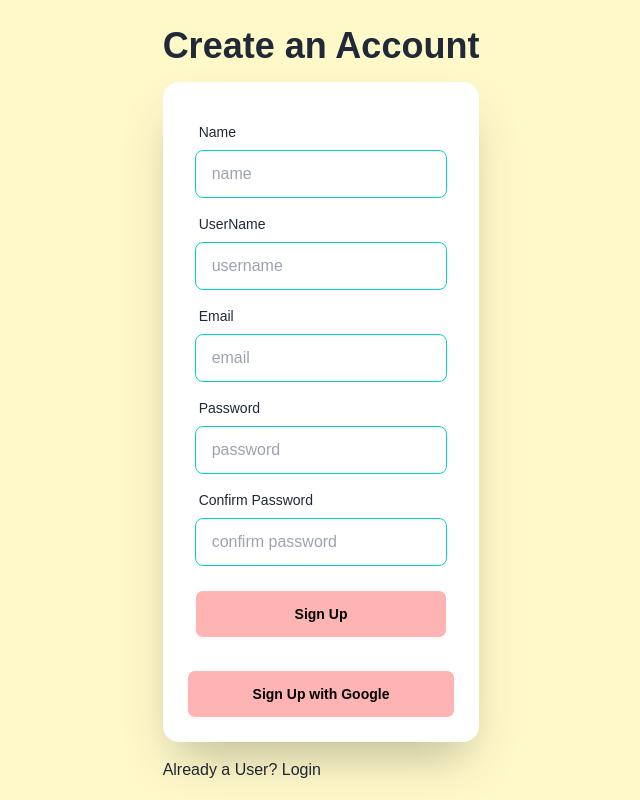
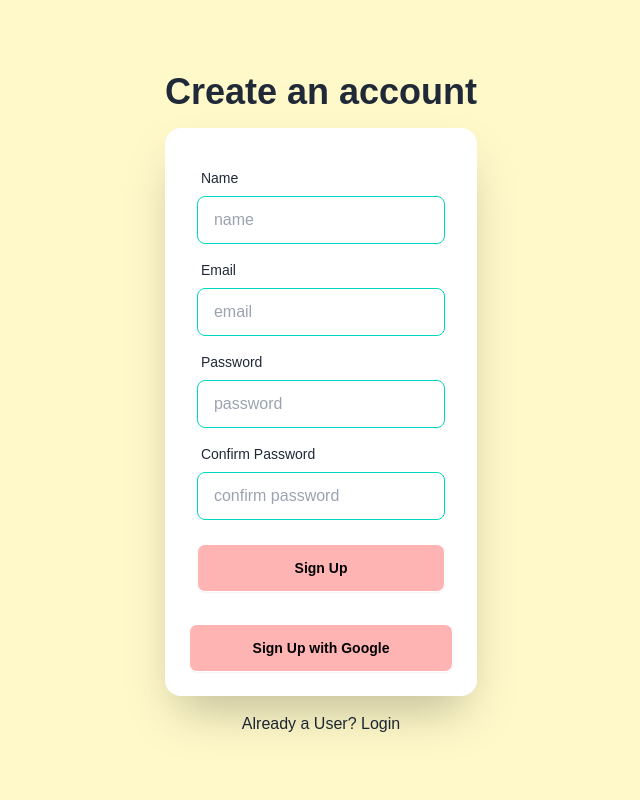
Before and after one commit to amirahyusof/parents-tracker, a Next.js app: page /signup in a window 1280 px wide. Shown: the whole page, without its empty margins (319-959 px from the left). Built offline with nearby package versions, Linux system fonts and the light colour scheme; no server answers.

Commit message:
delete username

```diff
--- a/app/(auth)/signup/page.js
+++ b/app/(auth)/signup/page.js
@@ -8,7 +8,6 @@ import { routeDB } from "@/app/firebase/api/route";
 
 export default function Signup() {
   const [name, setName] = useState('');
-  const [username, setUsername] = useState('');
   const [email, setEmail] = useState('');
   const [password, setPassword] = useState('');
   const [confirmPassword, setConfirmPassword] = useState('');
@@ -27,8 +26,8 @@ export default function Signup() {
 
     try {
       const { user } = await signup(email, password, name);
-      await createUserDocument(user.uid, {name, username, email, password})
-      console.log({name, username, email, password})
+      await createUserDocument(user.uid, {name, email, password})
+      console.log({name, email, password})
       router.push(`/mainpage/profile/parent?userId=${user.uid}`);
     } catch (err) {
       if(err.code === 'auth/email-already-in-use'){
@@ -52,7 +51,6 @@ export default function Signup() {
         if(!userExists){
           await createUserDocument(uid, {
             name: displayName,
-            username: username,
             email: email,
             signupMethod: 'google'
           });
@@ -71,7 +69,7 @@ export default function Signup() {
     <main className="flex w-full bg-[#FFF9CA] h-screen">
       <div className="flex flex-col mx-auto justify-center lg:flex-row-reserve mt-2">
         <div className="text-center">
-          <h1 className="text-4xl font-bold">Create an Account</h1>
+          <h1 className="text-4xl font-bold">Create an account</h1>
         </div>
 
         <div className="card mt-4 bg-white w-full max-w-sm shrink-0 shadow-2xl">
@@ -87,20 +85,6 @@ export default function Signup() {
                 placeholder="name"
                 value={name}
                 onChange={(e) => setName(e.target.value)}
-                className="input input-bordered bg-white input-accent"
-                required
-              />
-            </div>
-
-            <div className="form-control">
-              <label className="label">
-                <span className="label-text">UserName</span>
-              </label>
-              <input
-                type="name"
-                placeholder="username"
-                value={username}
-                onChange={(e) => setUsername(e.target.value)}
                 className="input input-bordered bg-white input-accent"
                 required
               />
@@ -168,7 +152,7 @@ export default function Signup() {
           </div>
         </div>
 
-        <footer className="row-start-3 mt-4 flex-col items-center justify-center">
+        <footer className="row-start-3 mt-4 flex-col mx-auto items-center justify-center">
           <p>
             Already a User?
             <Link href="/login" className="link link-hover"> Login </Link>
```
